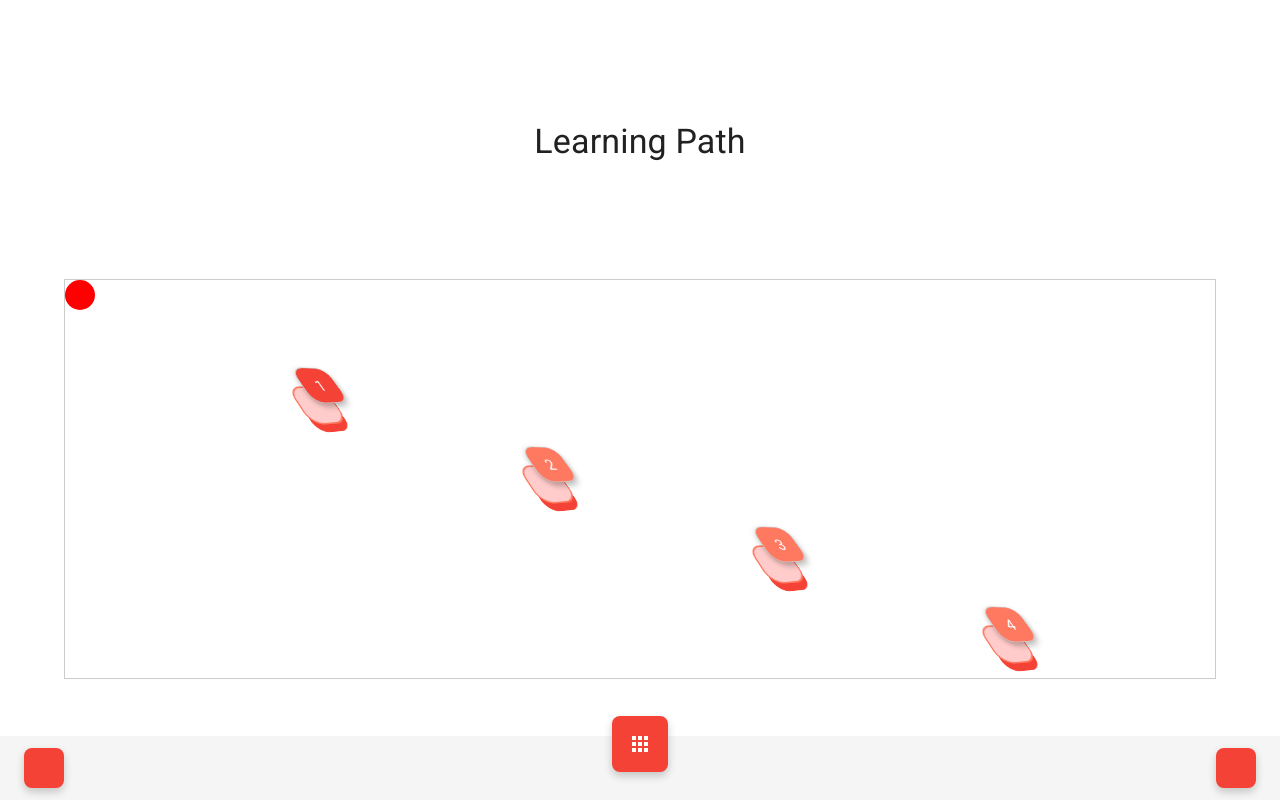
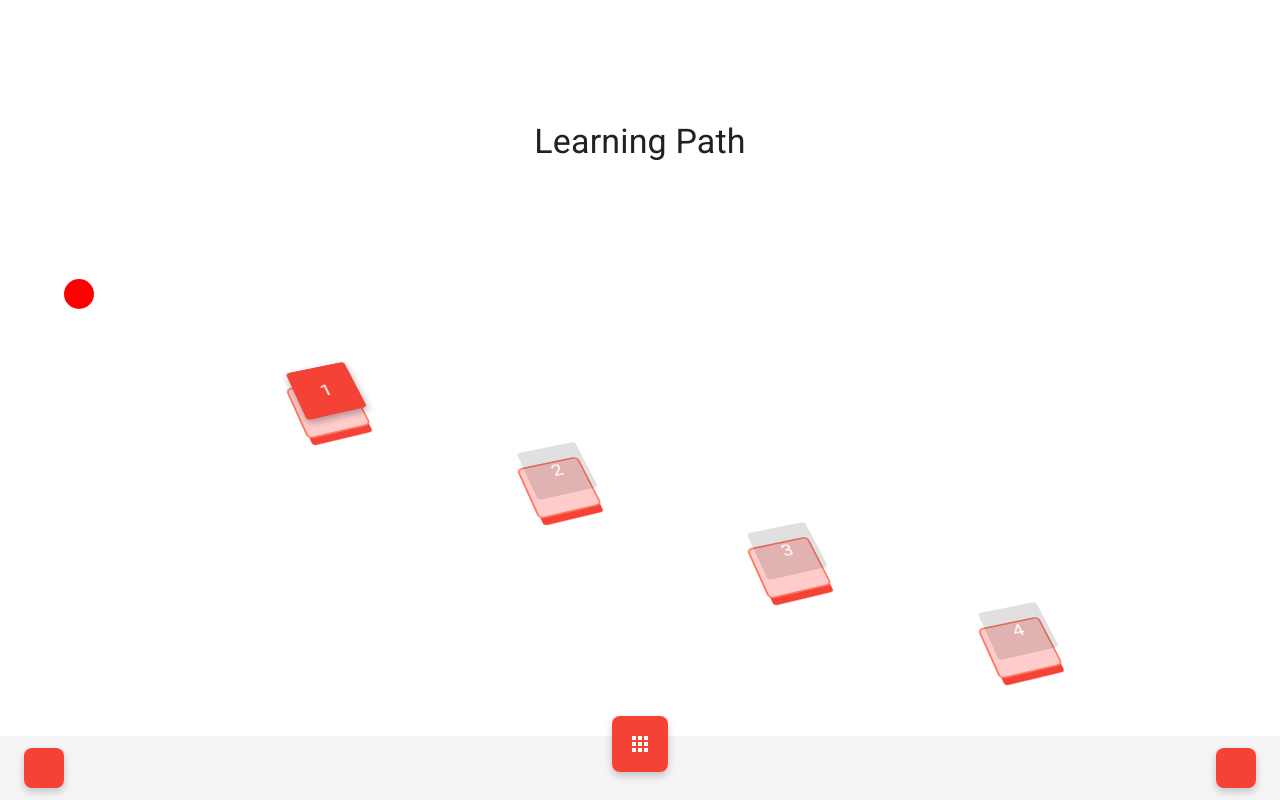
Before and after one commit to sky-ash/heatpath, a React (Vite) app: page /heatpath/path in a window 1280 px wide. Built offline with nearby package versions, Linux system fonts and the light colour scheme.

Commit message:
path 3d rework

```diff
--- a/src/pages/Path.jsx
+++ b/src/pages/Path.jsx
@@ -53,22 +53,24 @@ export default function Path() {
         Learning Path
       </Typography>
 
-      <Box sx={{ position: 'relative', height: '400px', width: '100%', border: '1px solid #ccc' }}>
+      <Box sx={{ position: 'relative', height: '400px', width: '100%', border: '0px solid #ccc' }}>
         {parsedLectureContent.lectures.map((lecture, index) => (
-          <Box
+          <Button
             key={index}
             className="button-3d"
+            variant='contained'
+            color='primary'
+            disabled={index + 1 > unlockedLectures}
             sx={{
               position: 'absolute',
               top: `${(index + 1) * 20}%`,
               left: `${(index + 1) * 20}%`,
-              width: '50px',
-              height: '50px',
-              backgroundColor: index + 1 <= unlockedLectures ? 'var(--colorShadeA)' : 'var(--colorShadeB)',
-              cursor: index + 1 <= unlockedLectures ? 'pointer' : 'default',
-              transform: 'perspective(500px) rotateY(45deg) rotateX(45deg)',
+              //width: '50px',
+              //height: '50px',
+              //backgroundColor: index + 1 <= unlockedLectures ? 'var(--colorShadeA)' : '',
+              //cursor: index + 1 <= unlockedLectures ? 'pointer' : 'default',
+              transform: 'perspective(800px) rotateY(10deg) rotateX(40deg) rotateZ(-15deg)',
               boxShadow: '0 4px 8px rgba(0, 0, 0, 0.3)',
-              border: '1px solid #ccc',
             }}
             onClick={(event) => {
               if (index + 1 <= unlockedLectures) {
@@ -80,7 +82,7 @@ export default function Path() {
             <Typography variant="h6" sx={{ color: 'white', lineHeight: '50px' }}>
               {index + 1}
             </Typography>
-          </Box>
+          </Button>
         ))}
 
         <Sprite />
--- a/src/styles/global.css
+++ b/src/styles/global.css
@@ -59,7 +59,7 @@ body {
 .button-3d {
   transform: perspective(500px) rotateY(45deg) rotateX(45deg);
   box-shadow: 0 4px 8px rgba(0, 0, 0, 0.3);
-  border: 1px solid #ccc;
+  /* border: 1px solid #ccc; */
   background: var(--colorShadeE);
   border-radius: 1em;
   transform-style: preserve-3d;
@@ -84,9 +84,12 @@ body {
 
 .button-3d:hover {
   background: var(--colorShadeD);
-  transform: translate(0, 0.375em);
+  /*
+  transform: translate(0, 0.25em);
+  */
 }
 
+/*
 .button-3d:hover::before {
   transform: translate3d(0, 0.75em, -1em);
 }
@@ -99,7 +102,7 @@ body {
   transform: translate3d(0, 0, -1em);
   box-shadow: 0 0 0 2px var(--colorShadeB), 0 0.25em 0 0 var(--colorShadeB);
 }
-
+*/
 /* Define CSS variables for colors */
 :root {
   --colorShadeA: #f44336; /* Primary color from theme.js */
```
